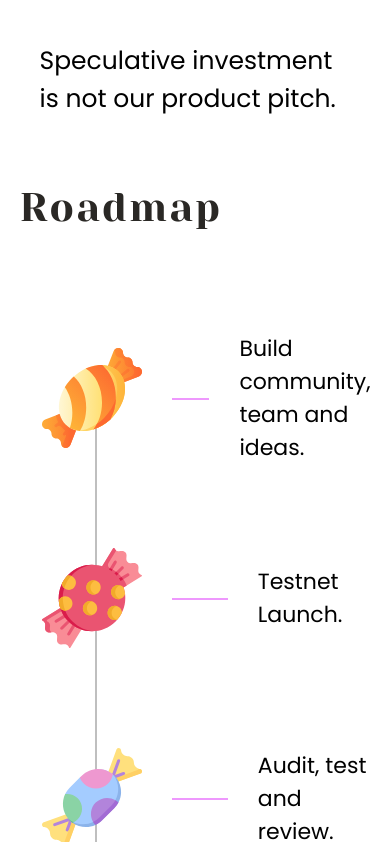
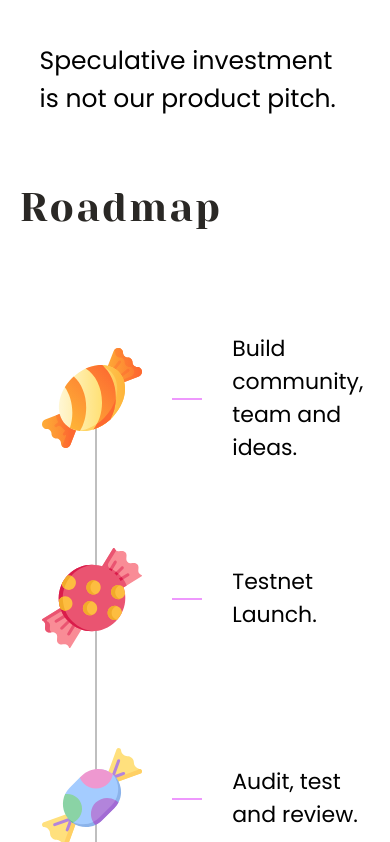
Before and after one commit to own-me/nude-promo, a React app: page / in a window 390 px wide. Shown: the part 8453-9295 px from the top of the page. Built offline with nearby package versions, Linux system fonts and the light colour scheme.

Commit message:
mobile optimize roadmap

```diff
--- a/components/roadmap/RoadmapMobile.tsx
+++ b/components/roadmap/RoadmapMobile.tsx
@@ -29,6 +29,9 @@ const RoadmapItemText = styled.div`
     font-size: 22px;
     width: 200px;
     margin-left: 20px;
+    @media screen and (max-width: 1200px) {
+        width: 180px;
+    }
 `;
 
 const RoadmapCandy = styled.img`
@@ -41,6 +44,9 @@ const HorizontalLineContainer = styled.div`
     height: 100%;
     width: 100px;
     padding: 0px 10px;
+    @media screen and (max-width: 1200px) {
+        width: 40px;
+    }
 `;
 
 const HorizontalLineSection = styled.div`
```
